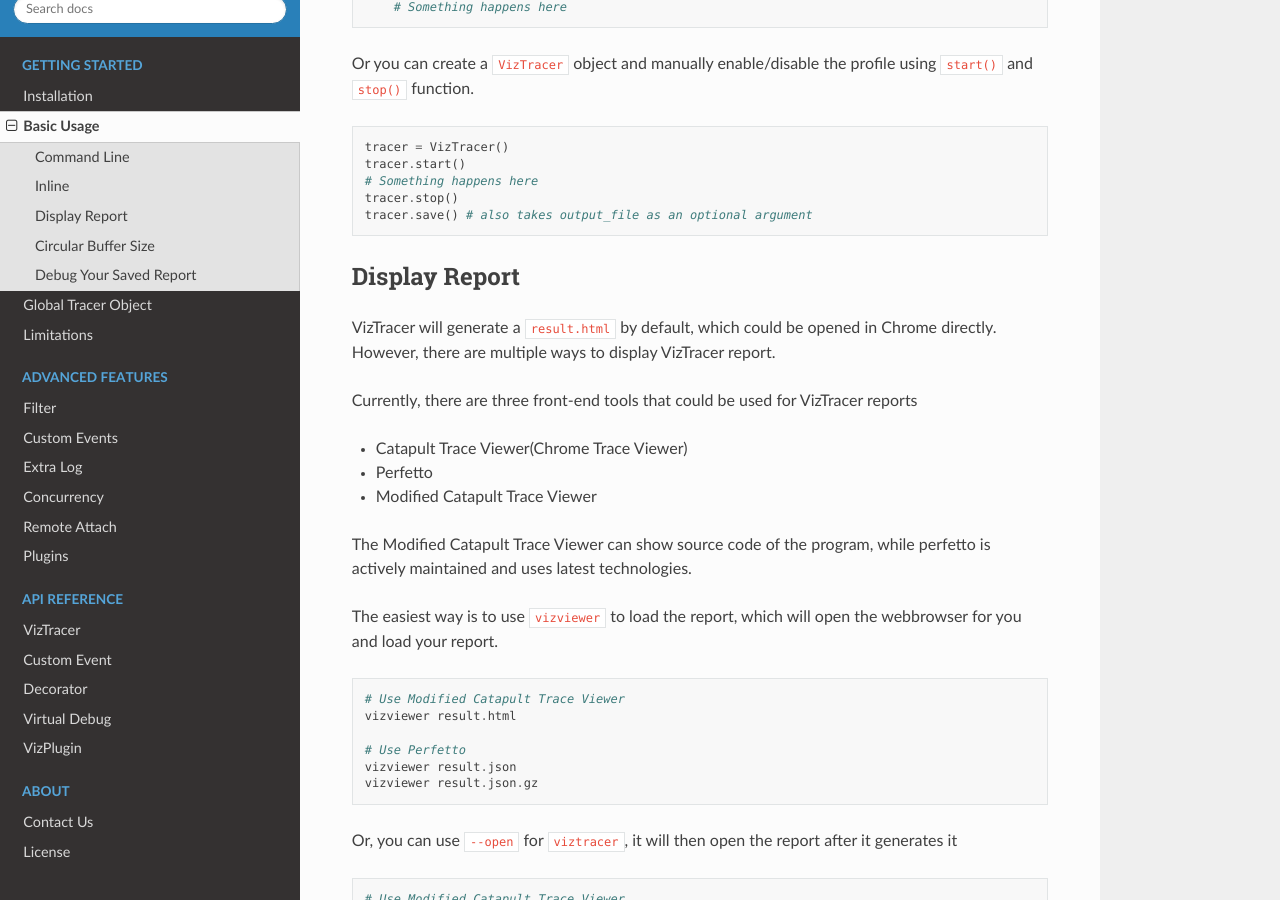
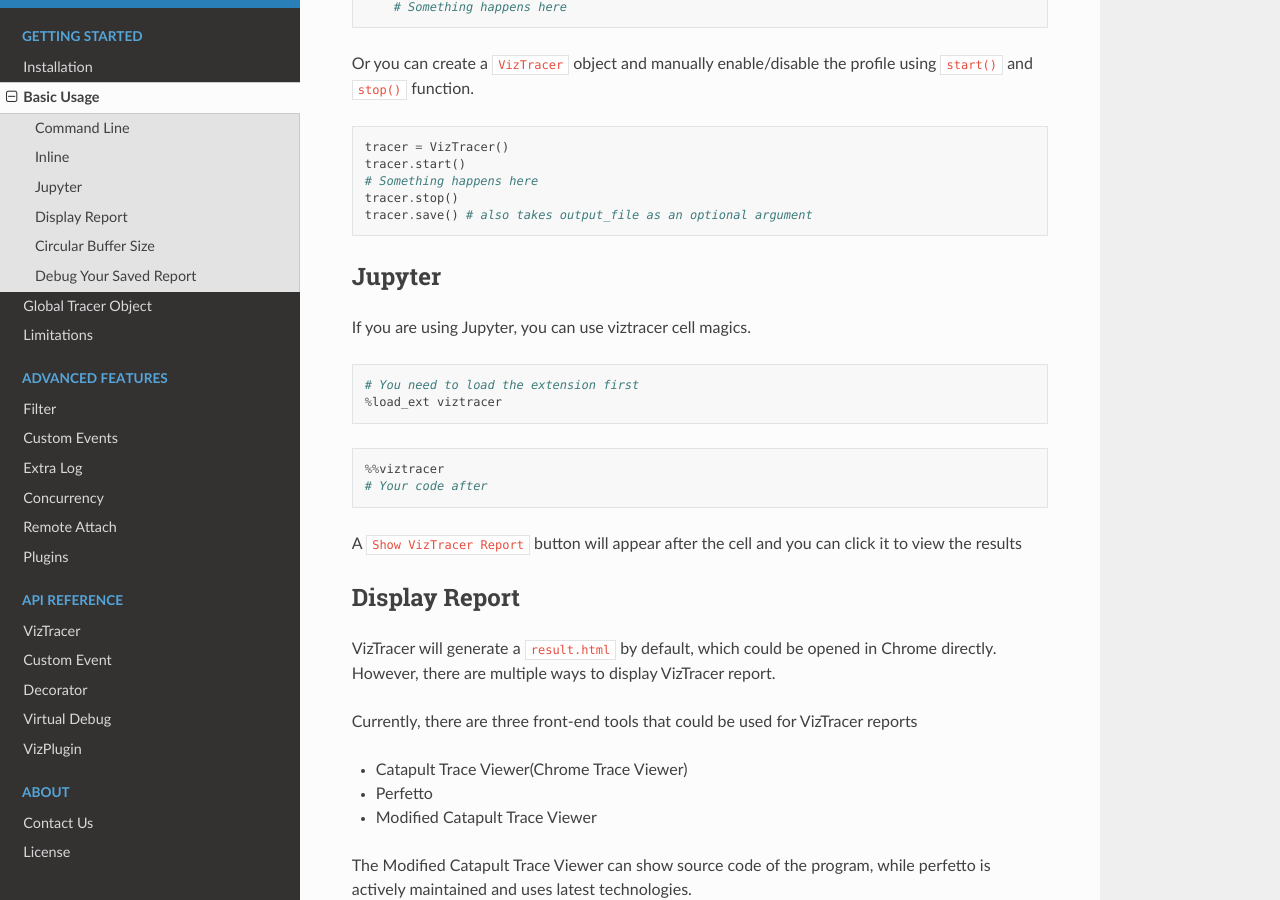
Before and after one commit to gaogaotiantian/viztracer, a Sphinx documentation site: the page built from docs/source/basic_usage.rst, in a window 1280 px wide and 900 px high, scrolled down 1733 px. Built offline with Sphinx 7.4.7 and the Read the Docs theme 2.0.0, drawn with Linux system fonts in a browser that asks for light colours.

Commit message:
Update docs for jupyter

```diff
--- a/docs/source/basic_usage.rst
+++ b/docs/source/basic_usage.rst
@@ -91,6 +91,23 @@
     tracer.stop()
     tracer.save() # also takes output_file as an optional argument
 
+Jupyter
+-------
+
+If you are using Jupyter, you can use viztracer cell magics.
+
+.. code-block:: python
+
+    # You need to load the extension first
+    %load_ext viztracer
+
+.. code-block:: python
+
+    %%viztracer
+    # Your code after
+
+A ``Show VizTracer Report`` button will appear after the cell and you can click it to view the results
+
 Display Report
 --------------
 
```
Also changed, not shown: README.md (+16 -0 lines).
